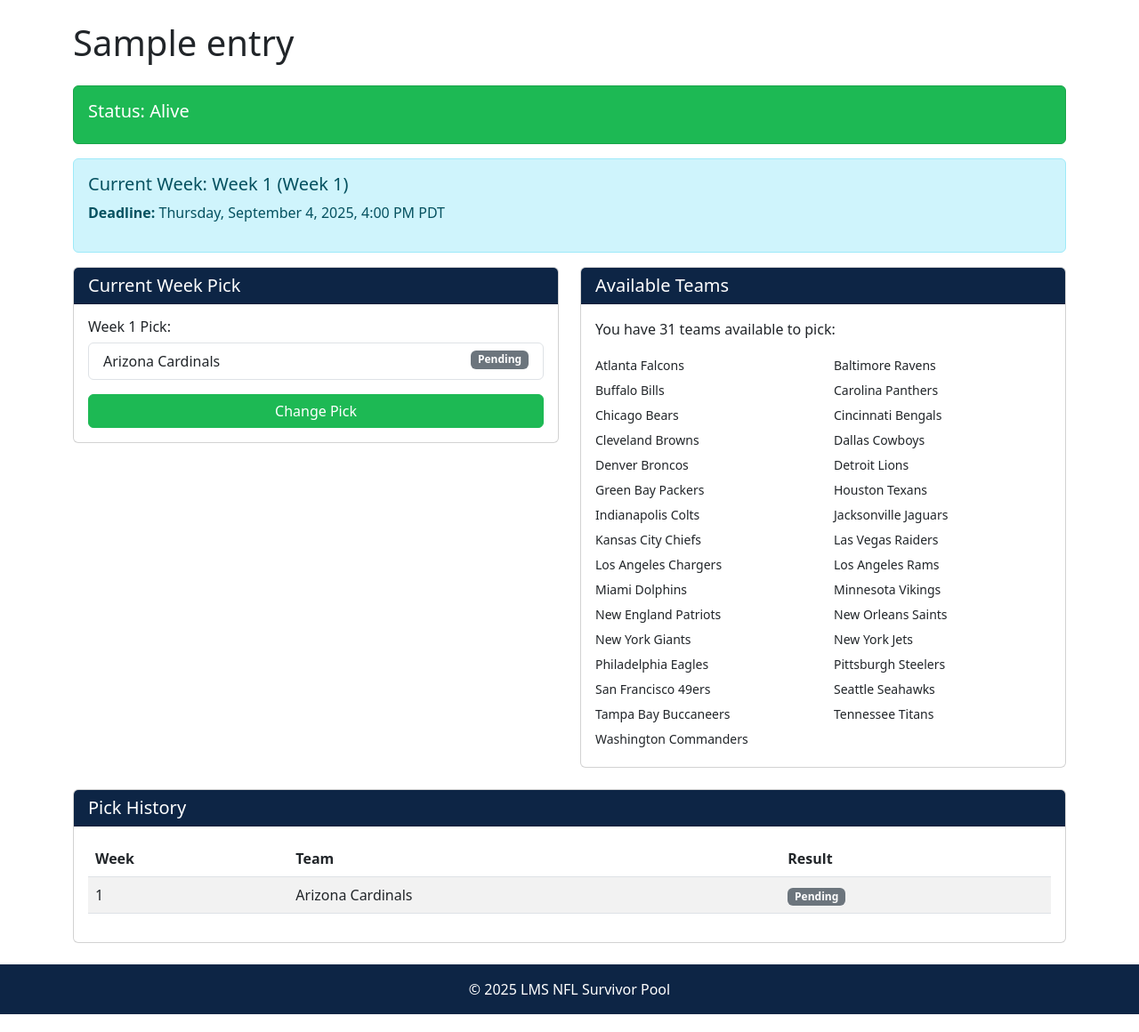
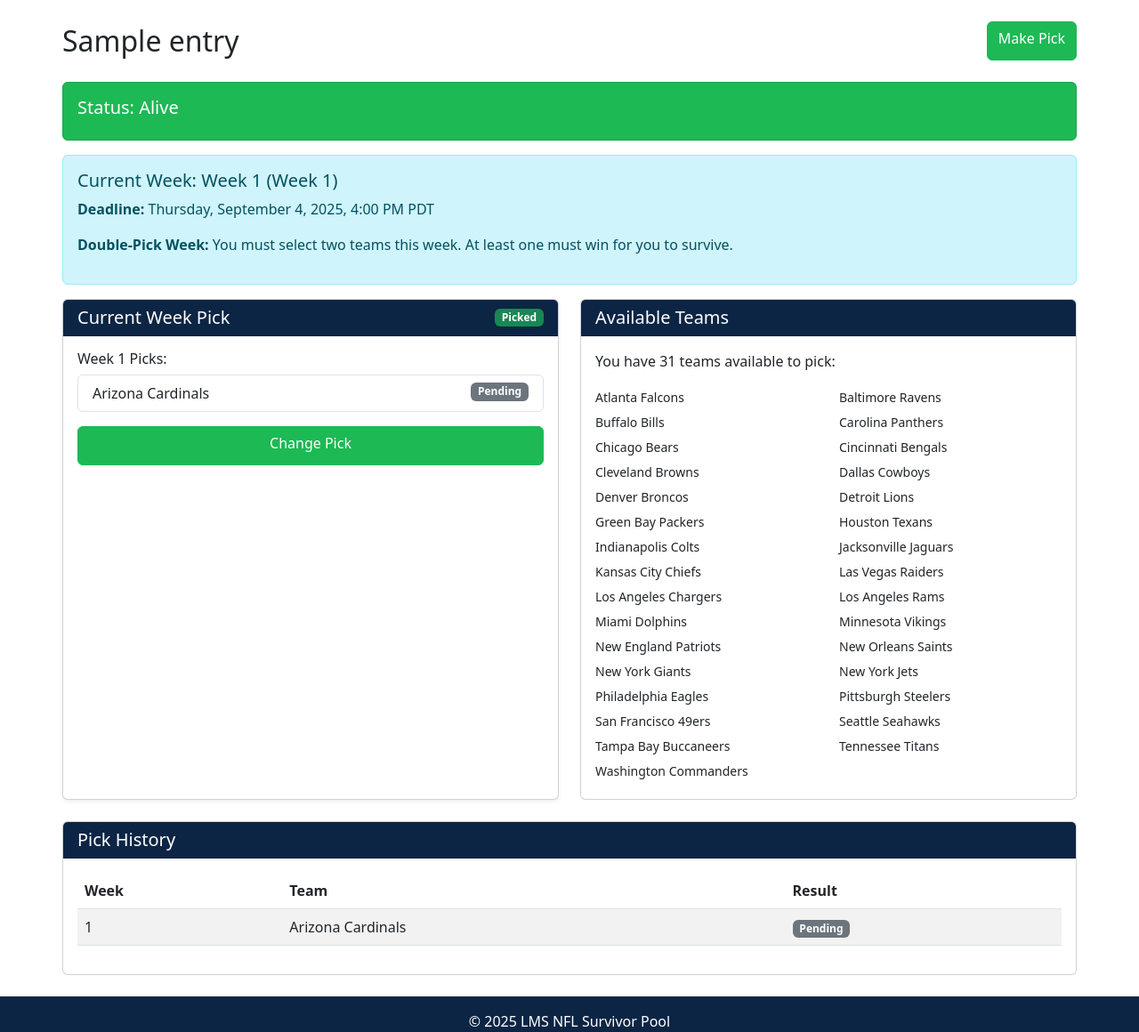
Before and after one commit to deviate24/lms-2025-nfl-survivor-pool, a Django app: page /pool/entry/1/ in a window 1280 px wide. Shown: the part 56-1216 px from the top of the page at 89% size. Run offline with Django 4.2, Linux system fonts and the light colour scheme; a user stored in the database is signed in; data comes from the database, SQL or seed files in the repository; tables that the repository leaves empty hold one stand-in row (values such as "Sample post").

Commit message:
Fix pick submission issues and improve admin functionality
- Migrate from Week.is_double to pool-specific PoolWeekSettings model
- Fix form validation in PickForm to properly handle entry and week
- Allow users to change picks before the deadline
- Add inline picks management on Entry admin page
- Fix bug preventing users from making picks for admin-created entries
- Update signals.py to use PoolWeekSettings for email confirmation

```diff
--- a/pool/views.py
+++ b/pool/views.py
@@ -3,6 +3,7 @@ from django.contrib.auth.decorators import login_required
 from django.contrib import messages
 from django.utils import timezone
 from django.db.models import Count, Q
+from .models import Entry, Pick, Week, Pool, PoolWeekSettings
 
 from .models import Pool, Entry, Pick, Week, Team
 from .forms import PickForm, DoublePickForm, QuickPickForm
@@ -108,6 +109,16 @@ def entry_detail(request, entry_id):
     # Get available teams
     available_teams = entry.get_available_teams(current_week)
 
+    # Get pool-specific settings for current week
+    is_double_pick = False
+    if current_week:
+        week_settings = PoolWeekSettings.objects.filter(
+            pool=entry.pool,
+            week=current_week
+        ).first()
+        if week_settings:
+            is_double_pick = week_settings.is_double
+
     context = {
         'entry': entry,
         'picks': picks,
@@ -115,6 +126,7 @@ def entry_detail(request, entry_id):
         'has_current_pick': has_current_pick,
         'current_week_picks': current_week_picks,
         'available_teams': available_teams,
+        'is_double_pick': is_double_pick,
     }
 
     return render(request, 'pool/entry_detail.html', context)
@@ -133,16 +145,24 @@ def make_pick(request, entry_id):
         return redirect('home')
 
     # Get current week
+    today = timezone.now().date()
     current_week = Week.objects.filter(
-        start_date__lte=timezone.now().date(),
-        end_date__gte=timezone.now().date()
+        start_date__lte=today,
+        end_date__gte=today
     ).first()
 
     # If no current week, get the next upcoming week
     if not current_week:
         current_week = Week.objects.filter(
-            start_date__gt=timezone.now().date()
+            start_date__gt=today
         ).order_by('start_date').first()
+
+    # If still no current week, fallback to the first week in the database
+    if not current_week:
+        current_week = Week.objects.all().order_by('number').first()
+
+    # Debug info
+    print(f"Selected Week: {current_week}")
 
     # Check if deadline has passed
     if current_week.is_past_deadline():
@@ -154,8 +174,14 @@ def make_pick(request, entry_id):
         messages.error(request, "This entry has been eliminated and cannot make picks.")
         return redirect('entry_detail', entry_id=entry.id)
 
+    # Get pool-specific settings for this week
+    week_settings = PoolWeekSettings.objects.filter(pool=entry.pool, week=current_week).first()
+    if not week_settings:
+        messages.error(request, "Week settings not found for this pool.")
+        return redirect('entry_detail', entry_id=entry.id)
+
     # Check if this is a double-pick week
-    if current_week.is_double:
+    if week_settings.is_double:
         # Get existing picks for this week
         existing_picks = Pick.objects.filter(entry=entry, week=current_week)
 
@@ -190,12 +216,47 @@ def make_pick(request, entry_id):
             existing_pick = None
 
         if request.method == 'POST':
-            form = PickForm(request.POST, instance=existing_pick, entry=entry, week=current_week)
+            # Handle the form submission
+            if existing_pick:
+                # If editing existing pick, use that instance
+                form = PickForm(request.POST, instance=existing_pick, entry=entry, week=current_week)
+            else:
+                # If creating new pick, start from scratch but with entry and week set
+                form = PickForm(request.POST, entry=entry, week=current_week)
 
             if form.is_valid():
-                form.save()
-                messages.success(request, f"Your pick for Week {current_week.number} has been saved.")
-                return redirect('entry_detail', entry_id=entry.id)
+                try:
+                    # Get the team from the cleaned data
+                    team = form.cleaned_data['team']
+
+                    # Delete any existing picks for this entry and week to avoid duplicates
+                    Pick.objects.filter(entry=entry, week=current_week).delete()
+
+                    # For entries created by admin, we need to be very explicit
+                    # First, delete any existing picks to avoid duplicates
+                    Pick.objects.filter(entry=entry, week=current_week).delete()
+
+                    # Create a new pick directly instead of using form.save
+                    # This ensures all fields are properly set
+                    pick = Pick(
+                        entry=entry,  # Explicitly set the entry
+                        week=current_week,
+                        team=team
+                    )
+                    pick.save()
+
+                    messages.success(request, f'Successfully saved your pick of {team} for Week {current_week.number}')
+                    return redirect('entry_detail', entry_id=entry.id)
+                except ValidationError as e:
+                    messages.error(request, str(e))
+            # Let the form handle displaying errors
+            context = {
+                'form': form,
+                'entry': entry,
+                'week': current_week,
+                'is_double_pick': week_settings.is_double if week_settings else False,
+            }
+            return render(request, 'pool/make_pick.html', context)
         else:
             form = PickForm(instance=existing_pick, entry=entry, week=current_week)
 
@@ -203,7 +264,7 @@ def make_pick(request, entry_id):
         'form': form,
         'entry': entry,
         'week': current_week,
-        'is_double_pick': current_week.is_double,
+        'is_double_pick': week_settings.is_double if week_settings else False,
     }
 
     return render(request, 'pool/make_pick.html', context)
--- a/templates/base.html
+++ b/templates/base.html
@@ -19,6 +19,7 @@
             min-height: 100vh;
             display: flex;
             flex-direction: column;
+            -webkit-text-size-adjust: 100%;
         }
 
         .navbar {
@@ -28,6 +29,7 @@
         .btn-primary {
             background-color: var(--turf-green);
             border-color: var(--turf-green);
+            min-height: 44px; /* Touch-friendly button size */
         }
 
         .btn-primary:hover {
@@ -37,6 +39,7 @@
 
         .main-content {
             flex: 1;
+            padding: env(safe-area-inset-top) env(safe-area-inset-right) env(safe-area-inset-bottom) env(safe-area-inset-left);
         }
 
         footer {
@@ -44,11 +47,45 @@
             color: white;
             padding: 1rem 0;
             margin-top: auto;
+            padding-bottom: env(safe-area-inset-bottom);
         }
 
         .card-header {
             background-color: var(--navy-blue);
             color: white;
+        }
+
+        /* Mobile-specific styles */
+        @media (max-width: 768px) {
+            .container {
+                padding-left: 15px;
+                padding-right: 15px;
+            }
+
+            .form-select, .form-control {
+                font-size: 16px; /* Prevent iOS zoom on focus */
+                min-height: 44px; /* Touch-friendly size */
+            }
+
+            .nav-link {
+                padding: 12px 15px; /* Larger touch targets */
+            }
+
+            .card {
+                border-radius: 10px;
+                margin-bottom: 1rem;
+            }
+
+            .alert {
+                border-radius: 10px;
+                margin-bottom: 1rem;
+            }
+
+            /* Quick pick buttons for mobile */
+            .quick-pick-btn {
+                width: 100%;
+                margin-bottom: 0.5rem;
+            }
         }
 
         .alert-success {
--- a/templates/pool/entry_detail.html
+++ b/templates/pool/entry_detail.html
@@ -4,8 +4,13 @@
 
 {% block content %}
 <div class="row">
-    <div class="col-md-12">
-        <h1 class="mb-4">{{ entry.entry_name }}</h1>
+    <div class="col-12">
+        <div class="d-flex justify-content-between align-items-center mb-4">
+            <h1 class="h2 mb-0">{{ entry.entry_name }}</h1>
+            {% if entry.is_alive %}
+                <a href="{% url 'make_pick' entry.id %}" class="btn btn-primary d-none d-md-block">Make Pick</a>
+            {% endif %}
+        </div>
 
         <div class="alert {% if entry.is_alive %}alert-success{% else %}alert-danger{% endif %}">
             <h5>Status: {% if entry.is_alive %}Alive{% else %}Eliminated{% endif %}</h5>
@@ -18,22 +23,33 @@
             <div class="alert alert-info">
                 <h5>Current Week: {{ current_week }}</h5>
                 <p><strong>Deadline:</strong> {{ current_week.deadline|date:"l, F j, Y, g:i A T" }}</p>
-                {% if current_week.is_double %}
+                {% if is_double_pick %}
                     <p><strong>Double-Pick Week:</strong> You must select two teams this week. At least one must win for you to survive.</p>
                 {% endif %}
             </div>
         {% endif %}
 
+        {% if entry.is_alive %}
+            <div class="d-grid d-md-none mb-4">
+                <a href="{% url 'make_pick' entry.id %}" class="btn btn-primary btn-lg">Make Pick for Week {{ current_week.number }}</a>
+            </div>
+        {% endif %}
+
         <div class="row mb-4">
             <div class="col-md-6">
-                <div class="card">
-                    <div class="card-header">
+                <div class="card h-100 shadow-sm">
+                    <div class="card-header d-flex justify-content-between align-items-center">
                         <h5 class="card-title mb-0">Current Week Pick</h5>
+                        {% if has_current_pick %}
+                            <span class="badge bg-success">Picked</span>
+                        {% else %}
+                            <span class="badge bg-warning">Pending</span>
+                        {% endif %}
                     </div>
                     <div class="card-body">
                         {% if entry.is_alive %}
                             {% if has_current_pick %}
-                                <h6>Week {{ current_week.number }} Pick{% if current_week.is_double %}s{% endif %}:</h6>
+                                <h6>Week {{ current_week.number }} Pick{% if is_double_pick %}s{% endif %}:</h6>
                                 <ul class="list-group mb-3">
                                     {% for pick in current_week_picks %}
                                         <li class="list-group-item">
```
Also changed, not shown: pool/admin.py (+29 -3 lines), pool/forms.py (+50 -20 lines), pool/models.py (+76 -3 lines), pool/signals.py (+13 -2 lines), templates/pool/make_pick.html (+5 -3 lines), pool/migrations/0002_remove_week_is_double_poolweeksettings_pool_weeks_and_more.py (added).
